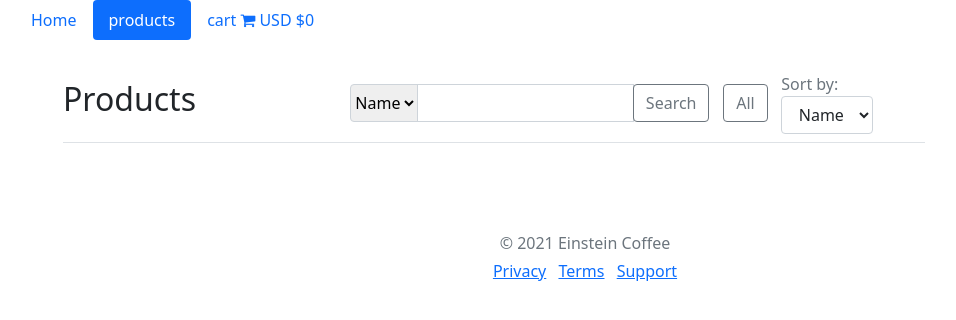
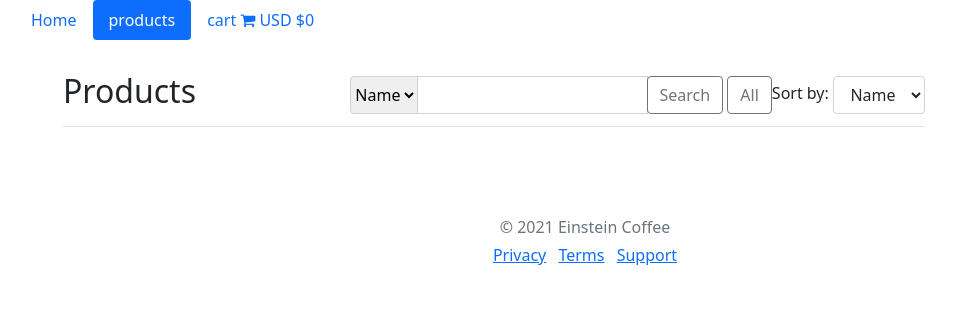
Before and after one commit to jealdana/ewebshop, a Django app: template frontend/templates/frontend/index.html in a window 1280 px wide. Shown: the top 320 px of the page, without its empty margins (55-1011 px from the left). Run offline with Django 3.2, Linux system fonts and the light colour scheme; the template is opened without the code that fills it, so the values that code supplies are empty; some libraries are stand-ins or nearby versions.

Commit message:
1.1.8 BUG FIXED: Right alignment of sort prod button

```diff
--- a/frontend/templates/frontend/products.html
+++ b/frontend/templates/frontend/products.html
@@ -9,7 +9,7 @@
             <div class="col-4">
                 <h1 class="h2">Products</h1>
             </div>
-            <div class="col-5 ">
+            <div class="col">
                 <div class="btn-toolbar mb-2 mb-md-0">
                     <div class="input-group w-100">
                         <select class="custom-select" id="inputGroupSelect04">
@@ -19,23 +19,19 @@
                         <input type="text" class="form-control" aria-label="Text input with dropdown button">
                         <div class="input-group-append">
                             <button class="btn btn-outline-secondary" type="button">Search</button>
+                            <button class="btn btn-outline-secondary" type="button">All</button>
+                            <form class="float-end" action="/" id="sortForm">
+                                <label for="sortItems">Sort by: </label>
+                                <select class="custom-select btn "  id="sortItems" name="sortlist" form="sortForm">
+                                  <option class="text-secondary" value="name">Name</option>
+                                  <option class="text-secondary" value="price">Price</option>
+                                </select>
+                              </form>
                         </div>
                     </div>
                 </div>
             </div>
-            <div class="col-1 text-center">
-                <button class="btn btn-outline-secondary" id="allProducts">All</button>
-            </div>
-            <div class="col text-secondary">
 
-                <form action="/" id="sortForm">
-                    <label for="sortItems">Sort by: </label>
-                    <select class="custom-select btn "  id="sortItems" name="sortlist" form="sortForm">
-                      <option class="text-secondary" value="name">Name</option>
-                      <option class="text-secondary" value="price">Price</option>
-                    </select>
-                  </form>
-            </div>
         </div>
 
 
```
